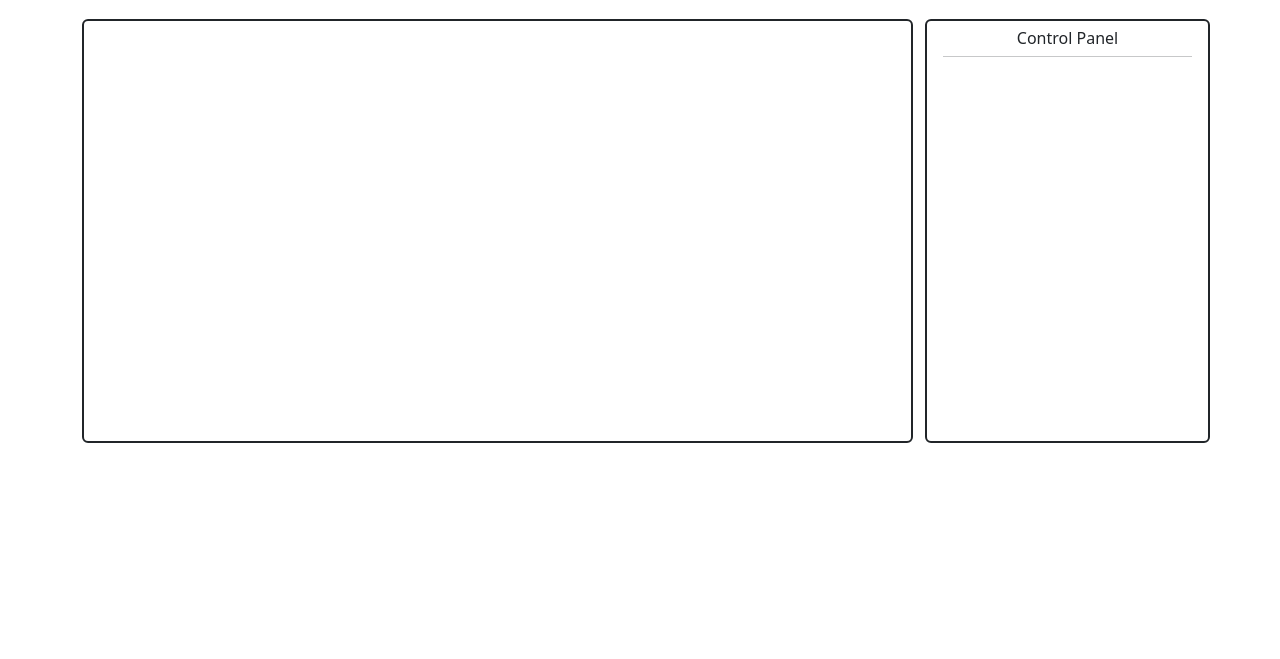
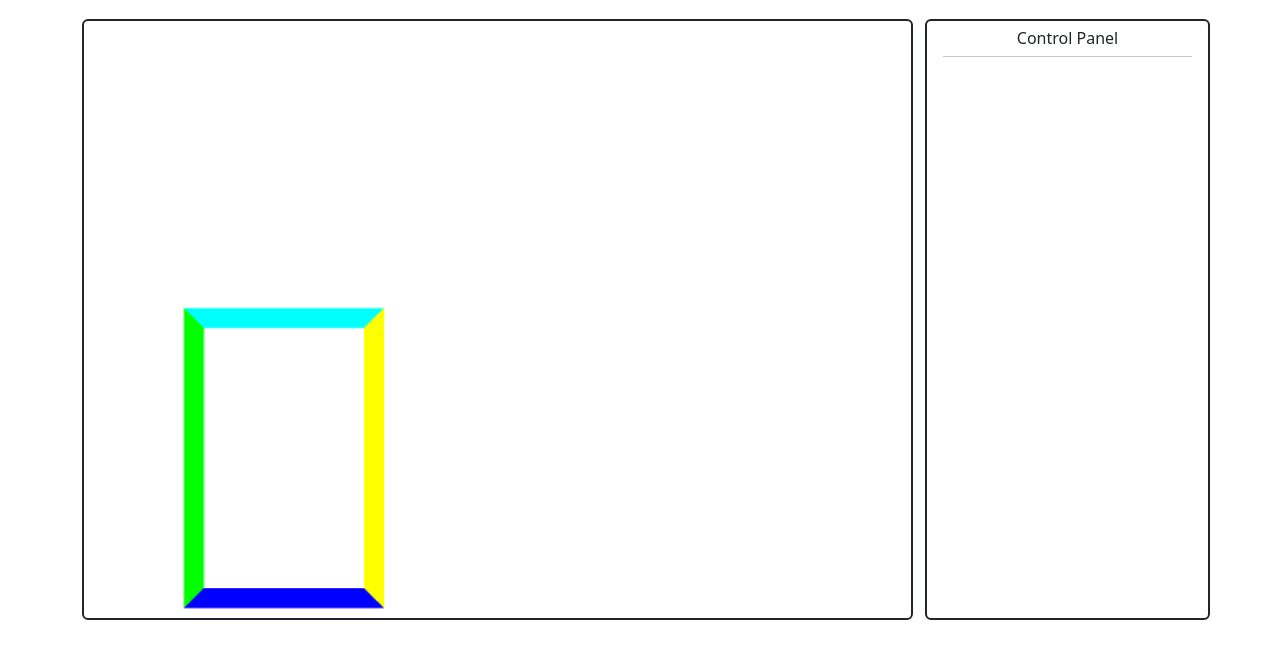
Before and after one commit to reverseon/IF3260_Tugas2_K03_G18, a website built with webpack: page src/html/index.html in a window 1280 px wide. Shown: the part 101-760 px from the top of the page. Built offline with nearby package versions, Linux system fonts and the light colour scheme.

Commit message:
Utility Function and Base Model

```diff
--- a/src/html/index.html
+++ b/src/html/index.html
@@ -13,7 +13,7 @@
         </div>
         <div class="row mt-3">
             <div class="col-9">
-                <canvas id="canvas" class="border border-dark rounded border-2"></canvas>
+                <canvas id="canvas" class="border border-dark rounded border-2" width="700" height="500"></canvas>
             </div>
             <div class="col-3 border border-dark rounded border-2">
                 <div class="mx-1">
--- a/src/index.ts
+++ b/src/index.ts
@@ -1,4 +1,17 @@
 import "./css/index.css";
+import { getWebGLContext, reRender} from "./lib/util";
+import { ZeroHollow} from "./model";
+import {Point} from "./lib/baseClass";
+
 function init() {
+    let canvas = document.getElementById("canvas") as HTMLCanvasElement;
+    let gl = getWebGLContext(canvas);
+    reRender(gl!, [
+        new ZeroHollow(gl!,
+            new Point(100, 10, 0, 1),
+            200, 300, 100, 20
+        )
+    ])
+
 }
 init();
--- /dev/null
+++ b/src/lib/baseClass.ts
@@ -0,0 +1,54 @@
+class Point {
+    x: number;
+    y: number;
+    z: number;
+    w: number;
+    constructor(x: number, y: number, z: number, w: number) {
+        this.x = x;
+        this.y = y;
+        this.z = z;
+        this.w = w;
+    }
+    getArray(): number[] {
+        return [this.x, this.y, this.z, this.w];
+    }
+}
+
+class Color {
+    r: number;
+    g: number;
+    b: number;
+    a: number;
+    constructor(r: number, g: number, b: number, a: number) {
+        this.r = r;
+        this.g = g;
+        this.b = b;
+        this.a = a;
+    }
+}
+
+class Vertex {
+    position: Point;
+    color: Color;
+    constructor(position: Point, color: Color) {
+        this.position = position;
+        this.color = color;
+    }
+}
+
+abstract class Shape {
+    program: WebGLProgram;
+    constructor(vertices: Vertex[], program: WebGLProgram) {
+        this.program = program;
+    }
+    abstract draw(gl: WebGLRenderingContext): void;
+}
+
+
+
+export {
+    Vertex,
+    Shape,
+    Point,
+    Color
+}
--- /dev/null
+++ b/src/lib/util.ts
@@ -0,0 +1,185 @@
+import {Shape} from "./baseClass";
+
+const resizeCanvas = (canvas: HTMLCanvasElement) : void => {
+    const { width, height } = canvas.getBoundingClientRect();
+    if (canvas.width !== width || canvas.height !== height) {
+        canvas.width = width;
+        canvas.height = height;
+    }
+}
+
+const compileShader = (gl: WebGLRenderingContext, shaderType: number, source: string): WebGLShader | null => {
+    const shader = gl.createShader(shaderType);
+    if (shader === null) {
+        console.error('Unable to create shader');
+        return null;
+    }
+    gl.shaderSource(shader, source);
+    gl.compileShader(shader);
+    if (!gl.getShaderParameter(shader, gl.COMPILE_STATUS)) {
+        console.error(gl.getShaderInfoLog(shader));
+        return null;
+    }
+    return shader;
+}
+
+const createProgram = (gl: WebGLRenderingContext, vertexShader: WebGLShader, fragmentShader: WebGLShader): WebGLProgram | null => {
+    const program = gl.createProgram();
+    if (program === null) {
+        console.error('Unable to create program');
+        return null;
+    }
+    gl.attachShader(program, vertexShader);
+    gl.attachShader(program, fragmentShader);
+    gl.linkProgram(program);
+    if (!gl.getProgramParameter(program, gl.LINK_STATUS)) {
+        console.error(gl.getProgramInfoLog(program));
+        return null;
+    }
+    return program;
+}
+
+const getWebGLContext = (canvas: HTMLCanvasElement) : WebGLRenderingContext | null => {
+    const gl = canvas.getContext('webgl');
+    if (gl === null) {
+        console.error('Unable to initialize WebGL. Your browser or machine may not support it.');
+        return null;
+    }
+    return gl;
+}
+
+const createProgramFromShaderSources = (gl: WebGLRenderingContext, vertexShaderSource: string, fragmentShaderSource: string): WebGLProgram | null => {
+    const vertexShader = compileShader(gl, gl.VERTEX_SHADER, vertexShaderSource);
+    const fragmentShader = compileShader(gl, gl.FRAGMENT_SHADER, fragmentShaderSource);
+    if (vertexShader === null || fragmentShader === null) {
+        return null;
+    }
+    return createProgram(gl, vertexShader, fragmentShader);
+}
+
+const reRender = (gl: WebGLRenderingContext, shapeCollection: Shape[]) => {
+    gl.viewport(0, 0, gl.canvas.width, gl.canvas.height);
+    // resizeCanvas(gl.canvas as HTMLCanvasElement);
+    gl.clearColor(0, 0, 0, 0);
+    gl.clear(gl.COLOR_BUFFER_BIT | gl.DEPTH_BUFFER_BIT);
+    gl.enable(gl.DEPTH_TEST);
+    gl.enable(gl.CULL_FACE);
+    shapeCollection.forEach(shape => shape.draw(gl));
+}
+abstract class m4util {
+    static translation(tx: number, ty: number, tz: number): number[] {
+        return [
+            1, 0, 0, 0,
+            0, 1, 0, 0,
+            0, 0, 1, 0,
+            tx, ty, tz, 1,
+        ];
+    }
+    static xRotation(angleInRadians: number): number[] {
+        const c = Math.cos(angleInRadians);
+        const s = Math.sin(angleInRadians);
+        return [
+            1, 0, 0, 0,
+            0, c,s, 0,
+            0, -s, c, 0,
+            0, 0, 0, 1,
+        ];
+    }
+    static yRotation(angleInRadians: number): number[] {
+        const c = Math.cos(angleInRadians);
+        const s = Math.sin(angleInRadians);
+        return [
+            c, 0, -s, 0,
+            0, 1, 0, 0,
+            s, 0, c, 0,
+            0, 0, 0, 1,
+        ];
+    }
+
+    static zRotation(angleInRadians: number): number[] {
+        const c = Math.cos(angleInRadians);
+        const s = Math.sin(angleInRadians);
+        return [
+            c, s, 0, 0,
+            -s, c, 0, 0,
+            0, 0, 1, 0,
+            0, 0, 0, 1,
+        ];
+    }
+    static scaling(sx: number, sy: number, sz: number): number[] {
+        return [
+            sx, 0, 0, 0,
+            0, sy, 0, 0,
+            0, 0, sz, 0,
+            0, 0, 0, 1,
+        ];
+    }
+    static projection(width: number, height: number): number[] {
+        // Note: This matrix flips the Y axis so 0 is at the top.
+        return [
+            2 / width, 0, 0, 0,
+            0, 2 / height, 0, 0,
+            0, 0, 2 / 400, 0,
+            -1, -1, 0, 1,
+        ];
+    }
+    static multiply(a: number[], b: number[]): number[] {
+        let b00 = b[0 * 4 + 0];
+        let b01 = b[0 * 4 + 1];
+        let b02 = b[0 * 4 + 2];
+        let b03 = b[0 * 4 + 3];
+        let b10 = b[1 * 4 + 0];
+        let b11 = b[1 * 4 + 1];
+        let b12 = b[1 * 4 + 2];
+        let b13 = b[1 * 4 + 3];
+        let b20 = b[2 * 4 + 0];
+        let b21 = b[2 * 4 + 1];
+        let b22 = b[2 * 4 + 2];
+        let b23 = b[2 * 4 + 3];
+        let b30 = b[3 * 4 + 0];
+        let b31 = b[3 * 4 + 1];
+        let b32 = b[3 * 4 + 2];
+        let b33 = b[3 * 4 + 3];
+        let a00 = a[0 * 4 + 0];
+        let a01 = a[0 * 4 + 1];
+        let a02 = a[0 * 4 + 2];
+        let a03 = a[0 * 4 + 3];
+        let a10 = a[1 * 4 + 0];
+        let a11 = a[1 * 4 + 1];
+        let a12 = a[1 * 4 + 2];
+        let a13 = a[1 * 4 + 3];
+        let a20 = a[2 * 4 + 0];
+        let a21 = a[2 * 4 + 1];
+        let a22 = a[2 * 4 + 2];
+        let a23 = a[2 * 4 + 3];
+        let a30 = a[3 * 4 + 0];
+        let a31 = a[3 * 4 + 1];
+        let a32 = a[3 * 4 + 2];
+        let a33 = a[3 * 4 + 3];
+        return [
+            b00 * a00 + b01 * a10 + b02 * a20 + b03 * a30,
+            b00 * a01 + b01 * a11 + b02 * a21 + b03 * a31,
+            b00 * a02 + b01 * a12 + b02 * a22 + b03 * a32,
+            b00 * a03 + b01 * a13 + b02 * a23 + b03 * a33,
+            b10 * a00 + b11 * a10 + b12 * a20 + b13 * a30,
+            b10 * a01 + b11 * a11 + b12 * a21 + b13 * a31,
+            b10 * a02 + b11 * a12 + b12 * a22 + b13 * a32,
+            b10 * a03 + b11 * a13 + b12 * a23 + b13 * a33,
+            b20 * a00 + b21 * a10 + b22 * a20 + b23 * a30,
+            b20 * a01 + b21 * a11 + b22 * a21 + b23 * a31,
+            b20 * a02 + b21 * a12 + b22 * a22 + b23 * a32,
+            b20 * a03 + b21 * a13 + b22 * a23 + b23 * a33,
+            b30 * a00 + b31 * a10 + b32 * a20 + b33 * a30,
+            b30 * a01 + b31 * a11 + b32 * a21 + b33 * a31,
+            b30 * a02 + b31 * a12 + b32 * a22 + b33 * a32,
+            b30 * a03 + b31 * a13 + b32 * a23 + b33 * a33,
+        ];
+    }
+}
+export {
+    getWebGLContext,
+    createProgramFromShaderSources,
+    reRender,
+    resizeCanvas,
+    m4util
+}
--- /dev/null
+++ b/src/model.ts
@@ -0,0 +1,164 @@
+import {Point, Shape, Vertex, Color} from "./lib/baseClass";
+import {createProgramFromShaderSources, m4util} from "./lib/util";
+
+class ZeroHollow extends Shape {
+    startingPoint: Point;
+    dx: number;
+    dy: number;
+    dz: number;
+    thick: number;
+    color: number[] = [0.0, 0.0, 0.0, 1.0];
+    pointIndex: Point[] = new Array(16);
+    constructor(gl: WebGLRenderingContext, sp: Point, dx: number, dy: number, dz: number, thick: number) {
+        const vertexShaderSource = `
+            attribute vec4 a_position;
+            attribute vec4 a_color;
+            varying vec4 v_color;
+            uniform mat4 u_matrix;
+            void main() {
+                v_color = a_color;
+                gl_Position = u_matrix * a_position;
+            }
+        `
+        const fragmentShaderSource = `
+            precision mediump float;
+            varying vec4 v_color;
+            void main() {
+                gl_FragColor = v_color;
+            }
+        `
+        super([],
+            createProgramFromShaderSources(
+                gl,
+                vertexShaderSource,
+                fragmentShaderSource
+            )!
+        );
+        this.startingPoint = sp;
+        this.dx = dx;
+        this.dy = dy;
+        this.dz = dz;
+        this.thick = thick;
+    }
+    private updatePointIndex(): void {
+        const sx = this.startingPoint.x;
+        const sy = this.startingPoint.y;
+        const sz = this.startingPoint.z;
+        const dx = this.dx;
+        const dy = this.dy;
+        const dz = this.dz;
+        const t = this.thick;
+        this.pointIndex[0] = new Point(sx, sy, sz, 1);
+        this.pointIndex[1] = new Point(sx + dx, sy, sz, 1);
+        this.pointIndex[2] = new Point(sx + dx, sy + dy, sz, 1);
+        this.pointIndex[3] = new Point(sx, sy + dy, sz, 1);
+        this.pointIndex[4] = new Point(sx + t, sy + t, sz, 1);
+        this.pointIndex[5] = new Point(sx + dx - t, sy + t, sz, 1);
+        this.pointIndex[6] = new Point(sx + dx - t, sy + dy - t, sz, 1);
+        this.pointIndex[7] = new Point(sx + t, sy + dy - t, sz, 1);
+        this.pointIndex[8] = new Point(sx, sy, sz + dz, 1);
+        this.pointIndex[9] = new Point(sx + dx, sy, sz + dz, 1);
+        this.pointIndex[10] = new Point(sx + dx, sy + dy, sz + dz, 1);
+        this.pointIndex[11] = new Point(sx, sy + dy, sz + dz, 1);
+        this.pointIndex[12] = new Point(sx + t, sy + t, sz + dz, 1);
+        this.pointIndex[13] = new Point(sx + dx - t, sy + t, sz + dz, 1);
+        this.pointIndex[14] = new Point(sx + dx - t, sy + dy - t, sz + dz, 1);
+        this.pointIndex[15] = new Point(sx + t, sy + dy - t, sz + dz, 1);
+    }
+    private createRenderedVertices(): Vertex[] {
+        this.updatePointIndex();
+        const leftFrontColor = new Color(0, 1, 0, 1);
+        const leftFront: Vertex[] = [
+            new Vertex(this.pointIndex[0], leftFrontColor),
+            new Vertex(this.pointIndex[4], leftFrontColor),
+            new Vertex(this.pointIndex[7], leftFrontColor),
+            new Vertex(this.pointIndex[0], leftFrontColor),
+            new Vertex(this.pointIndex[7], leftFrontColor),
+            new Vertex(this.pointIndex[3], leftFrontColor),
+        ]
+        const rightFrontColor = new Color(1, 1, 0, 1);
+        const rightFront: Vertex[] = [
+            new Vertex(this.pointIndex[1], rightFrontColor),
+            new Vertex(this.pointIndex[2], rightFrontColor),
+            new Vertex(this.pointIndex[6], rightFrontColor),
+            new Vertex(this.pointIndex[1], rightFrontColor),
+            new Vertex(this.pointIndex[6], rightFrontColor),
+            new Vertex(this.pointIndex[5], rightFrontColor),
+        ]
+        const upFrontColor = new Color(0, 1, 1, 1);
+        const upFront: Vertex[] = [
+            new Vertex(this.pointIndex[2], upFrontColor),
+            new Vertex(this.pointIndex[3], upFrontColor),
+            new Vertex(this.pointIndex[7], upFrontColor),
+            new Vertex(this.pointIndex[2], upFrontColor),
+            new Vertex(this.pointIndex[7], upFrontColor),
+            new Vertex(this.pointIndex[6], upFrontColor),
+        ]
+        const downFrontColor = new Color(0, 0, 1, 1);
+        const downFront: Vertex[] = [
+            new Vertex(this.pointIndex[0], downFrontColor),
+            new Vertex(this.pointIndex[1], downFrontColor),
+            new Vertex(this.pointIndex[5], downFrontColor),
+            new Vertex(this.pointIndex[0], downFrontColor),
+            new Vertex(this.pointIndex[5], downFrontColor),
+            new Vertex(this.pointIndex[4], downFrontColor),
+        ]
+        // to do: add middle side and back side
+        return [
+            ...leftFront,
+            ...rightFront,
+            ...upFront,
+            ...downFront,
+        ]
+    }
+    private verticesToF32ArrayPoint(vertices: Vertex[]): Float32Array {
+        const f32Array = new Float32Array(vertices.length * 4);
+        for (let i = 0; i < vertices.length; i++) {
+            const vertex = vertices[i];
+            f32Array[i * 4] = vertex.position.x;
+            f32Array[i * 4 + 1] = vertex.position.y;
+            f32Array[i * 4 + 2] = vertex.position.z;
+            f32Array[i * 4 + 3] = vertex.position.w;
+        }
+        return f32Array;
+    }
+    private verticesToF32ArrayColor(vertices: Vertex[]): Float32Array {
+        const f32Array = new Float32Array(vertices.length * 4);
+        for (let i = 0; i < vertices.length; i++) {
+            const vertex = vertices[i];
+            f32Array[i * 4] = vertex.color.r;
+            f32Array[i * 4 + 1] = vertex.color.g;
+            f32Array[i * 4 + 2] = vertex.color.b;
+            f32Array[i * 4 + 3] = vertex.color.a;
+        }
+        return f32Array;
+    }
+    draw(gl: WebGLRenderingContext): void {
+        gl.useProgram(this.program);
+        console.log("here")
+        let positionAttributeLocation = gl.getAttribLocation(this.program, "a_position");
+        let colorAttributeLocation = gl.getAttribLocation(this.program, "a_color");
+        let uMatrixLocation = gl.getUniformLocation(this.program, "u_matrix");
+        let positionBuffer = gl.createBuffer();
+        let colorBuffer = gl.createBuffer();
+        let vertices = this.createRenderedVertices();
+        let positionArray = this.verticesToF32ArrayPoint(vertices);
+        console.log(positionArray)
+        let colorArray = this.verticesToF32ArrayColor(vertices);
+        gl.bindBuffer(gl.ARRAY_BUFFER, positionBuffer);
+        gl.bufferData(gl.ARRAY_BUFFER, positionArray, gl.STATIC_DRAW);
+        gl.enableVertexAttribArray(positionAttributeLocation);
+        gl.vertexAttribPointer(positionAttributeLocation, 4, gl.FLOAT, false, 0, 0);
+        gl.bindBuffer(gl.ARRAY_BUFFER, colorBuffer);
+        gl.bufferData(gl.ARRAY_BUFFER, colorArray, gl.STATIC_DRAW);
+        gl.enableVertexAttribArray(colorAttributeLocation);
+        gl.vertexAttribPointer(colorAttributeLocation, 4, gl.FLOAT, false, 0, 0);
+        let matrix = m4util.projection((gl.canvas as HTMLCanvasElement).clientWidth, (gl.canvas as HTMLCanvasElement).clientHeight);
+        gl.uniformMatrix4fv(uMatrixLocation, false, matrix);
+        gl.drawArrays(gl.TRIANGLES, 0, vertices.length);
+    }
+}
+
+export {
+    ZeroHollow
+}
```
